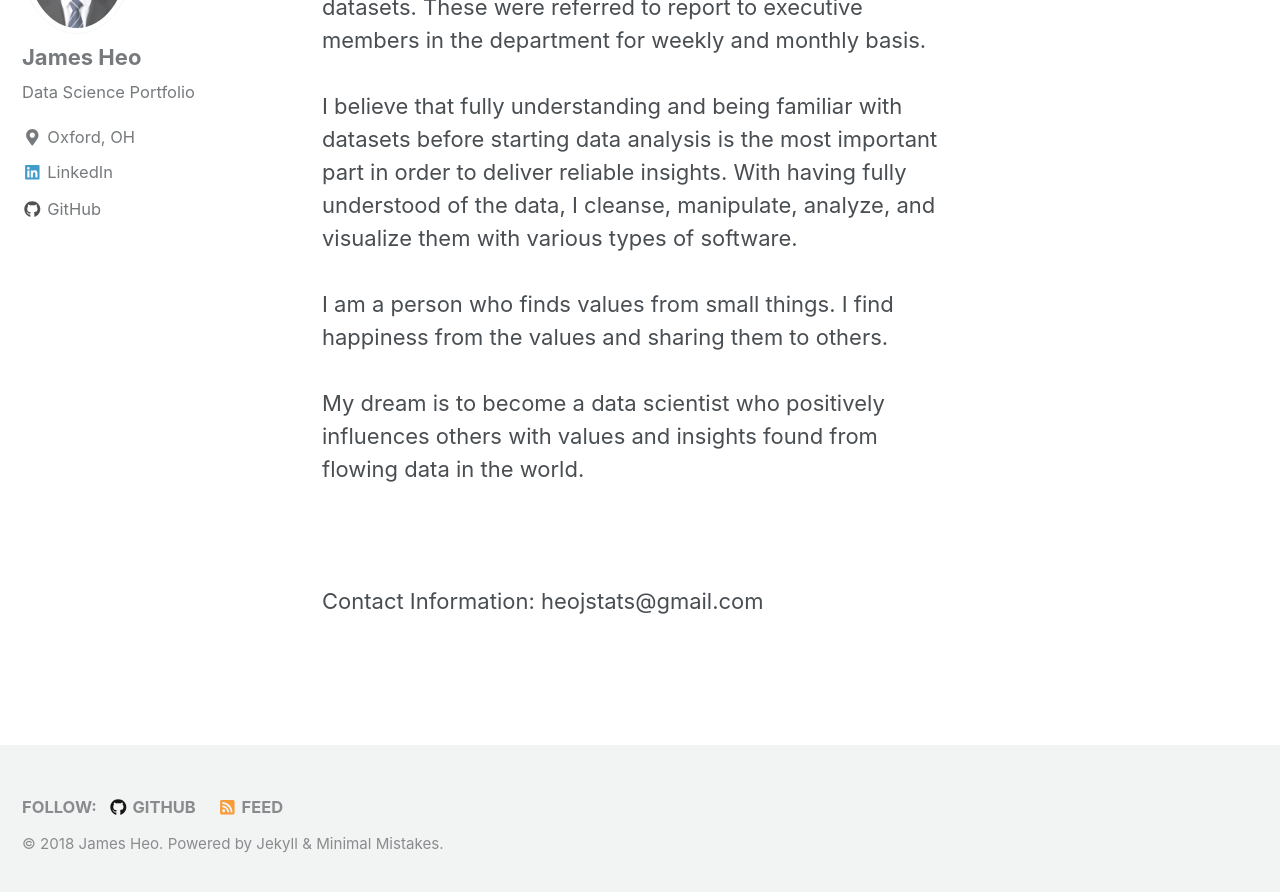
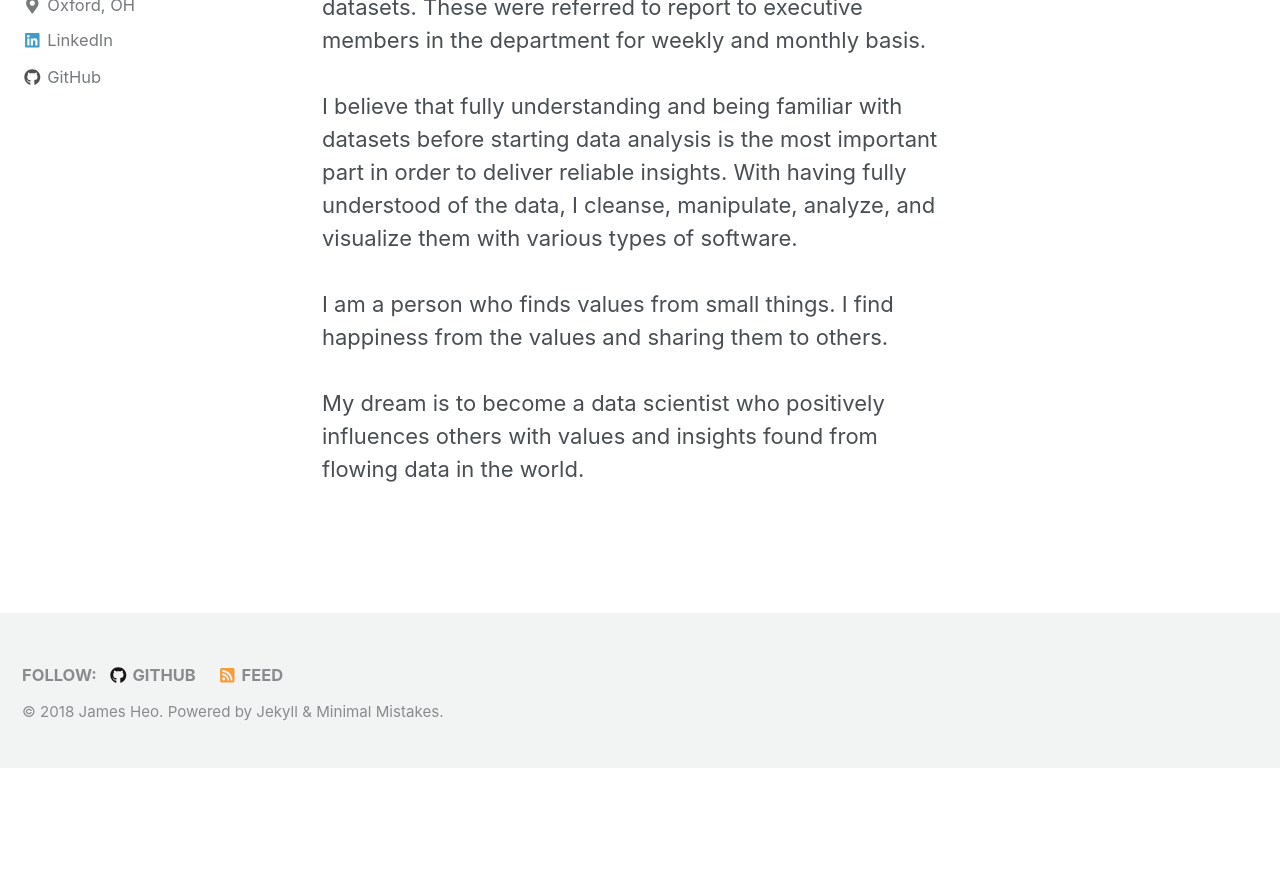
Before and after one commit to JamesHeo/heojstats.github.io, a Jekyll site: the page built from _pages/about.md, in a window 1280 px wide and 900 px high, scrolled down 436 px. Shown: the top 892 px of the window. Built offline with Jekyll 4.4.1, drawn with Linux system fonts in a browser that asks for light colours; nearby versions of some CDN libraries; after the commit the page ends 1204 px from its top, so only the background shows below that.

Commit message:
Updated my biography

```diff
--- a/_pages/about.md
+++ b/_pages/about.md
@@ -17,8 +17,3 @@ I am a person who finds values from small things. I find happiness from the valu
 <br>
 <br>
 My dream is to become a data scientist who positively influences others with values and insights found from flowing data in the world.
-<br>
-<br>
-<br>
-<br>
-Contact Information: heojstats@gmail.com
```
